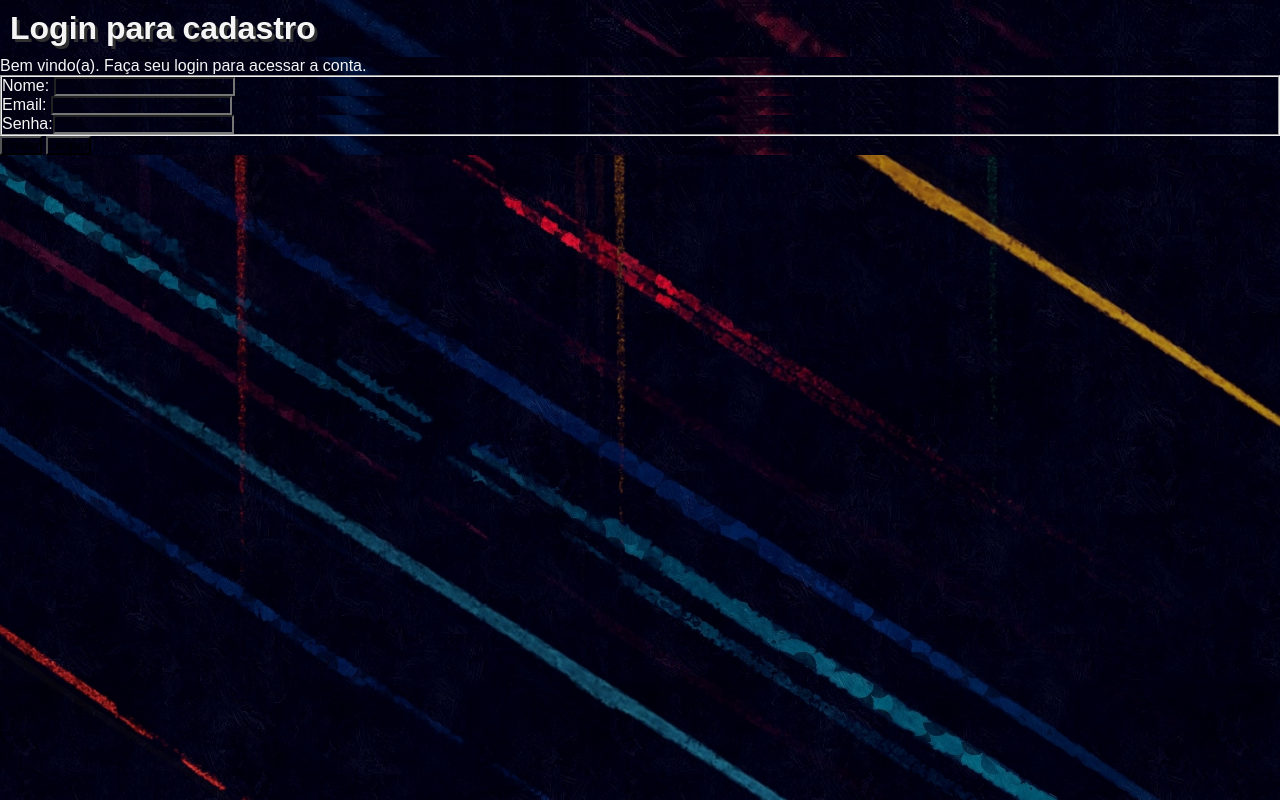
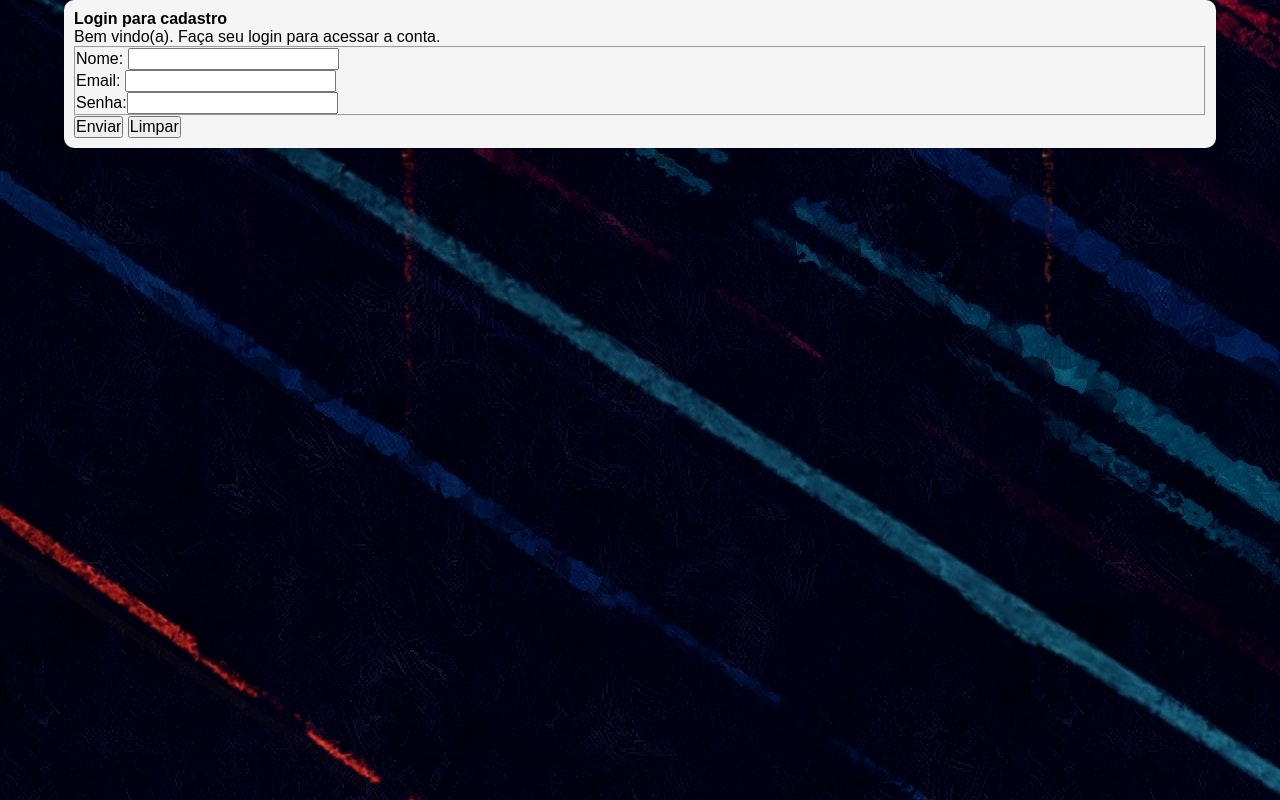
Before and after one commit to RodDornelles/TrabalhoADS, a PHP site: page / in a window 1280 px wide. Run offline with PHP 8.4, Linux system fonts and the light colour scheme.

Commit message:
Ajuste de tela maldito

```diff
--- a/estilos/style.css
+++ b/estilos/style.css
@@ -5,24 +5,27 @@
 *{
     margin: 0px;
     padding: 0px;
+    font-size: 1.0em;
     font-family: Arial, Helvetica, sans-serif;
-    background-image: url(../Img/pexels-mnm-zameer-3308588\ -\ Copia.jpg);
+    box-sizing: border-box;
+
 }
 
-html, body  {
+body, html{
     width: 100vw;
     height: 100vh;
-    background-color:black ;
-    background-size: cover;
-    background-repeat: no-repeat;
+
 }
 
-h1 {
-    color:whitesmoke ;
-    text-shadow: 3px 3px 0px rgb(49, 48, 48);
-    padding: 10px;
+body  {
+    background: url(../Img/pexels-mnm-zameer-3308588\ -\ Copia.jpg) no-repeat;
 }
 
-p{
-    color: whitesmoke;
+main {
+    background-color: whitesmoke;
+    width: 90vw;
+    margin: auto;
+    border-radius: 10px;
+    padding: 10px;
+
 }
--- a/index.html
+++ b/index.html
@@ -11,7 +11,7 @@
 <title>Login</title>
 </head>
 <body>
-
+    <main>
     <h1>Login para cadastro</h1>
     <p>Bem vindo(a). Faça seu login para acessar a conta.</p>
     <form action="cadastro.php" method="post" autocomplete="on">
@@ -33,5 +33,6 @@
         <input type="reset"value="Limpar">
     </p>
     </form>
+</main>
 </body>
 </html>
```
